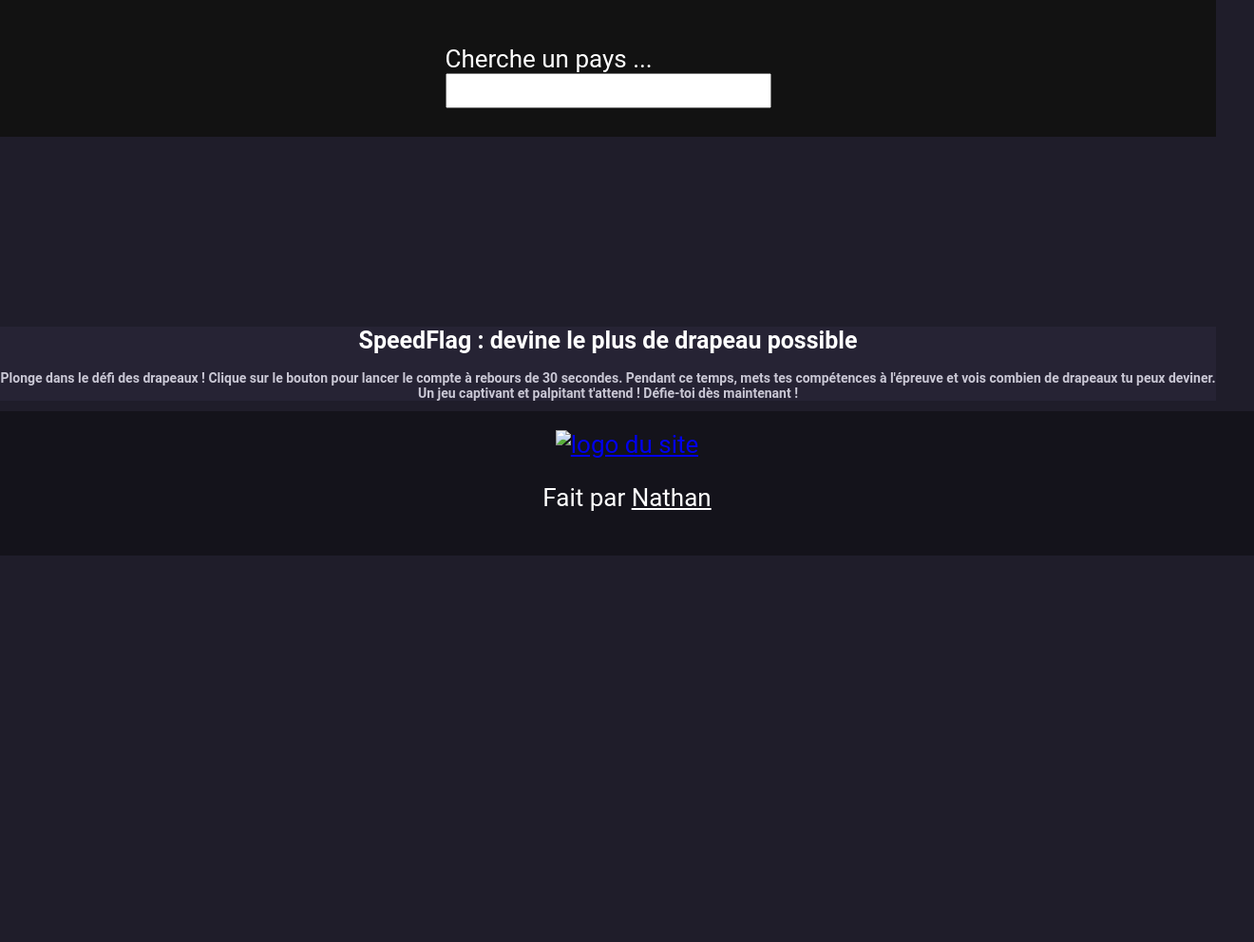
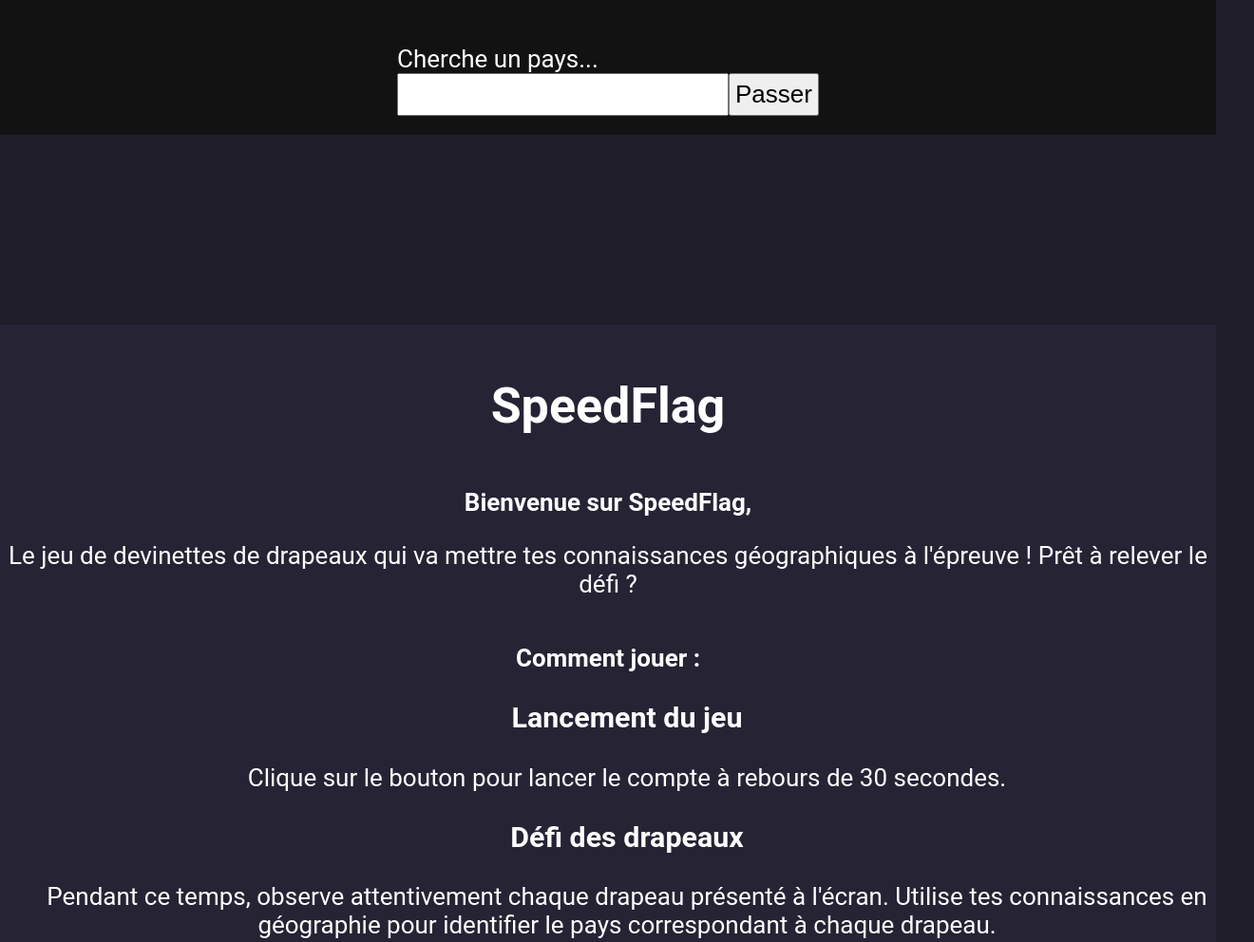
Before and after one commit to nathVL/speedFlag, a plain HTML site: page index.html in a window 1280 px wide. Shown: the part 337-1329 px from the top of the page at 95% size, 1320 px wide, since content can reach past the window. Before the commit the page ends 922 px from the top, so only its background shows below. Drawn offline with Linux system fonts and the light colour scheme.

Commit message:
Changement description + ajout bouton passer pays

```diff
--- a/index.html
+++ b/index.html
@@ -1,7 +1,7 @@
 <!DOCTYPE html>
 <html>
 <head>
-    <title>SpeedFlag - devine le plus de drapeau possible !</title>
+    <title>SpeedFlag - Devine les drapeaux rapidement !</title>
     <meta charset="UTF-8" />
     <meta property="description" content="Devinez le drapeau ! Tous les drapeaux européens">
     <meta name="keywords" content="drapeau, deviner, devine, guess, europe, pays, geographie, speed, flag">
@@ -19,28 +19,54 @@
 <body>
     <div id="panneau_jeux">
         <div id="top">
-            <span id="titre">
-                SpeedFlag
-            </span>
+            <span id="titre">SpeedFlag</span>
         </div>
-        <img alt="drapeau à deviner" id="drapeau_a_deviner" class="drapeau">
-        <form>
-            <label for="guess">Cherche un pays ...</label>
-            <input type="text" id="guess">
-        </form>
+        <img alt="Drapeau à deviner sur SpeedFlag" id="drapeau_a_deviner" class="drapeau">
+        <div class="form">
+            <label for="guess">Cherche un pays...</label>
+            <div id="entree">
+                <input type="text" id="guess">
+                <button id="passer">Passer</button>
+            </div>
+        </div>
         <div id="faux" style="display: none;">Réponse incorrecte</div>
     </div>
     <div id="listeReponses"></div>
 
-
-
-    <div id="explication">
-        <h1>SpeedFlag : devine le plus de drapeau possible</h1>
-        <h2 class="texte">Plonge dans le défi des drapeaux ! Clique sur le bouton pour lancer le compte à rebours de 30 secondes. Pendant ce temps, mets tes compétences à l'épreuve et vois combien de drapeaux tu peux deviner. Un jeu captivant et palpitant t'attend ! Défie-toi dès maintenant !</h2>
+    <div class="presentation">
+        <h1 class="text-important">SpeedFlag</h1>
+        <div class="intro">
+            <h2 class="text">Bienvenue sur SpeedFlag,</h2>
+            <p class="text">Le jeu de devinettes de drapeaux qui va mettre tes connaissances géographiques à l'épreuve ! Prêt à relever le défi ?</p>
+        </div>
+        <div class="how-to-play">
+            <h2 class="text center">Comment jouer :</h2>
+            <ol>
+                <li class="text">
+                    <h3 class="center">Lancement du jeu</h3>
+                    <p class="center">Clique sur le bouton pour lancer le compte à rebours de 30 secondes.</p>
+                </li>
+                <li class="text"><h3 class="center"> Défi des drapeaux</h3>
+                    <p class="center">Pendant ce temps, observe attentivement chaque drapeau présenté à l'écran. Utilise tes connaissances en géographie pour identifier le pays correspondant à chaque drapeau.</p>
+                </li>
+                <li class="text">
+                    <h3 class="center">Réponse rapide</h3>
+                    <p class="center">Tape le nom du pays que tu penses correspondre au drapeau dans la zone de saisie et appuie sur "Entrée" pour soumettre ta réponse.</p>
+                </li>
+                <li class="text">
+                    <h3 class="center">Gagne des points</h3>
+                    <p class="center">Chaque réponse correcte te rapporte des points. Plus tu devines de drapeaux correctement, plus ton score augmente.</p>
+                </li>
+                <li class="text">
+                    <h3 class="center">Défie-toi</h3>
+                    <p class="center">Vois combien de drapeaux tu peux deviner avant que le temps ne soit écoulé. Repousse tes limites et améliore ton score à chaque partie !</p>
+                </li>
+            </ol>
+        </div>
     </div>
 
     <footer>
-        <a href="https://speedflag.onrender.com/"><img alt="logo du site" class="logo" src=""></a>
+        <!-- <a href="https://speedflag.onrender.com/"><img alt="logo du site" class="logo" src=""></a> -->
         <p class="createur">Fait par <a class="createur" href="https://github.com/nathVL">Nathan</a></p>
     </footer>
 </body>
--- a/script.js
+++ b/script.js
@@ -8,6 +8,7 @@ const drapeauImg = document.getElementById("drapeau_a_deviner");
 const reponseFausse = document.getElementById("faux");
 const champTexte = document.getElementById("guess");
 const listeReponses = document.getElementById("listeReponses");
+const passerBtn = document.getElementById("passer");
 
 
 // Toutes les données
@@ -62,9 +63,7 @@ let liste_pays = {
 
 
 // Dès que la page est chargé
-document.addEventListener("DOMContentLoaded", function() {
-    pays_a_deviner = newDrapeauADeviner();
-});
+document.addEventListener("DOMContentLoaded", newDrapeauADeviner);
 
 /**
  * Choisit aléatoirement un pays parmi ceux de la liste et affiche son drapeau.
@@ -73,10 +72,10 @@ document.addEventListener("DOMContentLoaded", function() {
 function newDrapeauADeviner() {
     let nomsDesPays = Object.keys(liste_pays);
     let paysAleatoire = nomsDesPays[Math.floor(Math.random() * nomsDesPays.length)];
+    pays_a_deviner = paysAleatoire;
     iso = liste_pays[paysAleatoire];
     let url = url_premiere_partie + iso + url_extentinon_jpg;
     drapeauImg.src = url;
-    return paysAleatoire;
 }
 
 /**
@@ -151,7 +150,7 @@ function afficherReponseCorrecte() {
     ajouterElementEnPremier(listeReponses, nouvelleReponse);
 
     // Afficher un nouveau drapeau pour la prochaine réponse
-    pays_a_deviner = newDrapeauADeviner();
+    newDrapeauADeviner();
 }
 
 /**
@@ -187,3 +186,7 @@ champTexte.addEventListener("keydown", function(event) {
         champTexte.value = "";
         }
 });
+
+
+// Boutons
+passerBtn.addEventListener("click", newDrapeauADeviner)
--- a/style.css
+++ b/style.css
@@ -14,14 +14,22 @@ html {
 
 body {
     margin: 0;
-    height: 100%;
+    height: 100vh;
     width: 100%;
     background-color: var(--background-color);
     font-family: 'Roboto', sans-serif;
 }
 
+/* General */
+.text {
+    color: white;
+    font-size: 1rem;
+}
 
-
+.text-important {
+    color: white;
+    font-size: 2rem;
+}
 
 
 
@@ -59,14 +67,23 @@ body {
 }
 
 /* formulaire */
-form {
+.form {
     display: flex;
     flex-direction: column;
     align-items: flex-start;
 }
 
-#guess {
+#entree {
+    display: flex;
+    align-items: stretch;
+    margin-bottom: 20px;
+}
+
+#guess, #passer {
     font-size: 1rem;
+    flex: 1;
+    margin: 0;
+    padding: 5px;
 }
 
 label {
@@ -111,28 +128,52 @@ input {
 }
 
 /* Explication */
-#explication {
-    margin: 20px;
+.presentation {
+    padding-top: 20px;
+    padding-bottom: 20px;
+    margin-top: 20px;
     background-color: var(--violet-clair);
     width: 100%;
     margin: 0;
+    display: flex;
+    flex-direction: column;
+    align-items: center;
+    justify-content: center;
+}
+
+.intro {
     text-align: center;
 }
 
-h2 {
-    font-size: 14px;
-    color: #cac8d5;
+
+.how-to-play li {
+    list-style-type: none;
+}
+
+.center {
     text-align: center;
 }
 
-h1 {
-    color: white;
-    font-size: 25px;
+li {
+    text-align: center;
 }
+
+li {
+    text-align: left;
+}
+
+
+
+
+
+
+
+
 
 /* Footer */
 footer {
-    padding: 20px;
+    padding-top: 20px;
+    padding-bottom: 20px;
     width: 100%;
     margin: 0px;
     background-color: var(--violet-fonce);
@@ -143,6 +184,11 @@ footer {
     color: white;
 }
 
+/* Cacher elements */
+.cacher {
+    display: none;
+}
+
 /* Break points
 640
 768
```
